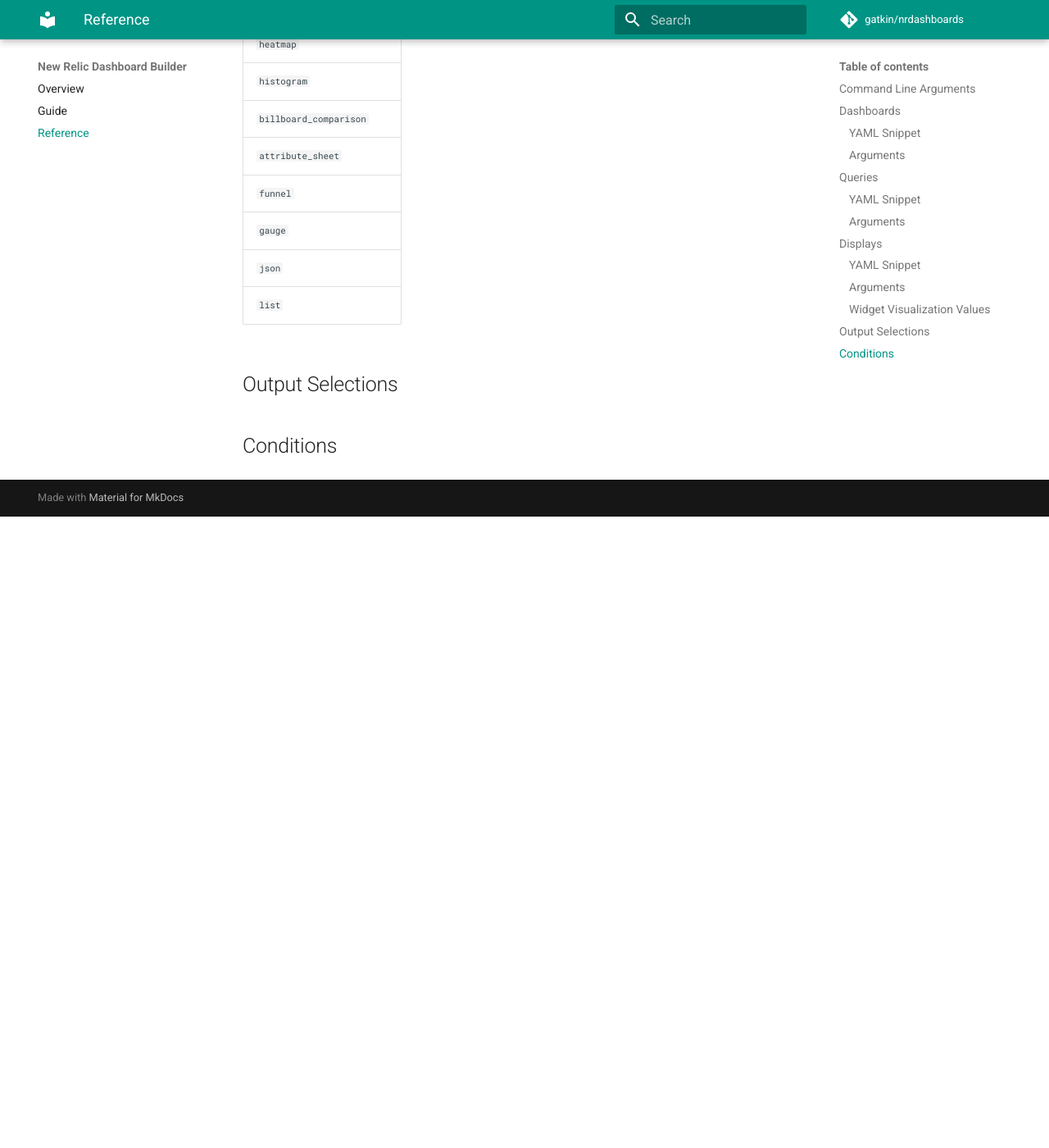
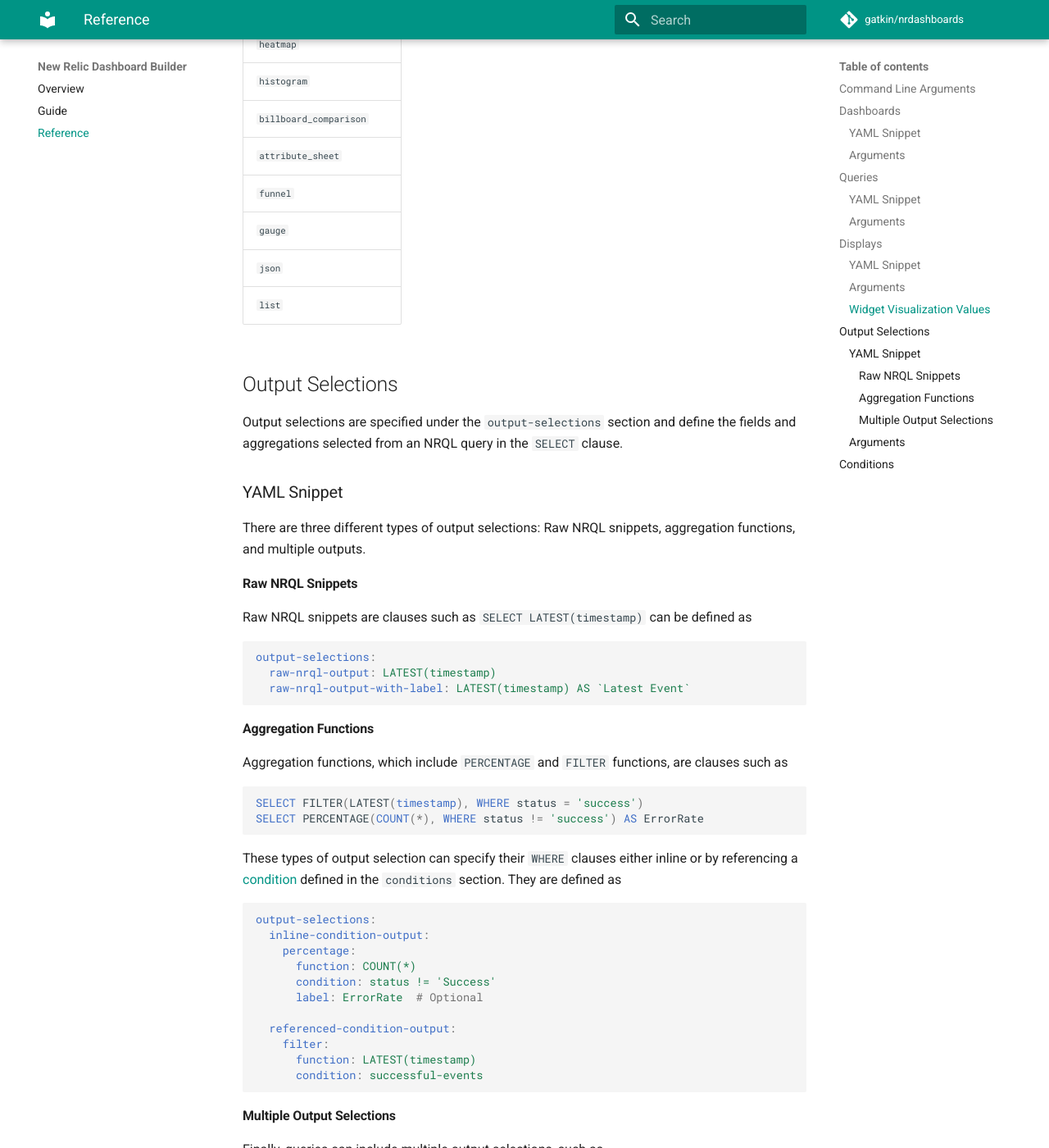
Before and after one commit to gatkin/nrdashboards, an MkDocs documentation site: the page built from docs/reference.md, in a window 1280 px wide and 1400 px high, scrolled down 4491 px. Shown: the whole window at 82% size. Built offline with MkDocs 1.6.1 and Material for MkDocs 9.7.7, drawn with Linux system fonts in a browser that asks for light colours; comment, search, counter and statistics services are not loaded; before the commit the page ends 5121 px from its top, so only the background shows below that; some of the changed text lies outside the part shown.

Commit message:
Add reference section on output selection defintions

````diff
--- a/docs/reference.md
+++ b/docs/reference.md
@@ -161,4 +161,77 @@
 
 ## Output Selections
 
+Output selections are specified under the `output-selections` section and define the fields and aggregations selected from an NRQL query in the `SELECT` clause.
+
+### YAML Snippet
+
+There are three different types of output selections: Raw NRQL snippets, aggregation functions, and multiple outputs.
+
+#### Raw NRQL Snippets
+
+Raw NRQL snippets are clauses such as `SELECT LATEST(timestamp)` can be defined as
+
+```yaml
+output-selections:
+  raw-nrql-output: LATEST(timestamp)
+  raw-nrql-output-with-label: LATEST(timestamp) AS `Latest Event`
+```
+
+#### Aggregation Functions
+
+Aggregation functions, which include `PERCENTAGE` and `FILTER` functions, are clauses such as
+
+```sql
+SELECT FILTER(LATEST(timestamp), WHERE status = 'success')
+SELECT PERCENTAGE(COUNT(*), WHERE status != 'success') AS ErrorRate
+```
+These types of output selection can specify their `WHERE` clauses either inline or by referencing a [condition](#conditions) defined in the `conditions` section. They are defined as
+
+```yaml
+output-selections:
+  inline-condition-output:
+    percentage:
+      function: COUNT(*)
+      condition: status != 'Success'
+      label: ErrorRate  # Optional
+
+  referenced-condition-output:
+    filter:
+      function: LATEST(timestamp)
+      condition: successful-events
+```
+
+#### Multiple Output Selections
+
+Finally, queries can include multiple output selections, such as
+
+```sql
+SELECT FILTER(LATEST(TIMESTAMP), WHERE status = 'success') AS LatestSuccess, SELECT FILTER(LATEST(TIMESTAMP), WHERE status != 'success') LastFailure
+```
+
+Multiple output selections can be specified by using a list of output selections.
+
+```yaml
+output-selections:
+  multiple-output:
+    - percentage:
+        function: COUNT(*)
+        condition: status != 'Success'
+    - LATEST(timestamp) AS `Latest Event`
+    - filter:
+        function: LATEST(timestamp)
+        condition: status = 'Success'
+        label: Latest Success  # Optional
+```
+
+### Arguments
+
+`percentage` and `filter` output selections are specified with the following arguments
+
+| Argument | Description| Required?|
+|:----------:|------------|:------------:|
+| function | The aggregation function used, e.g. `COUNT(*)` or `LATEST(timestamp)` | Required |
+| condition | The condition used in the `WHERE` clause of the function. May either be defined inline as an NRQL snippet or referenced a defined [condition](#conditions).| Required |
+| Label | The `AS` clause for the output. The label will automatically be surrounded by backticks (`), so labels may contain spaces. | Optional |
+
 ## Conditions
````
Also changed, not shown: docs/guide.md (+1 -1 lines).
